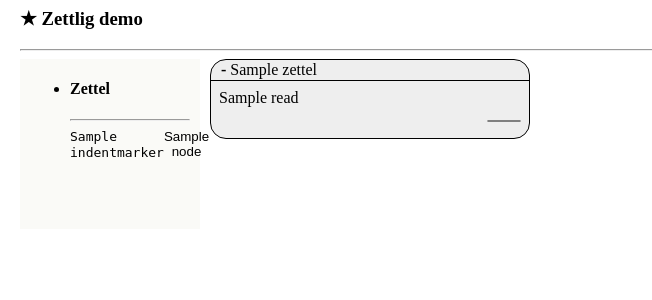
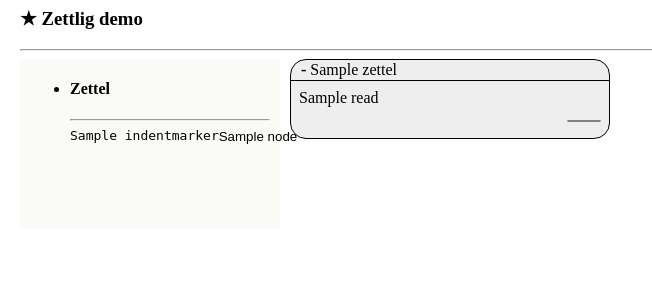
Before and after one commit to FeepingCreature/zettlig, a Flask app: template templates/index.html in a window 1280 px wide. Shown: the top 300 px of the page, without its empty margins (0-652 px from the left). Run offline with Flask 2, Linux system fonts and the light colour scheme; the template is opened without the code that fills it: most values are stand-ins (such as "Sample title", 1, 10 or a date in 2020); some libraries are stand-ins or nearby versions.

Commit message:
add preview to sidebar

```diff
--- a/main.py
+++ b/main.py
@@ -126,6 +126,9 @@ class Zettel:
 
     def exists(self):
         return path.exists(self.file)
+
+    def preview(self):
+        return self.read().split("\n")[0]
 
 class Trace:
     def __init__(self, file = u'data/trace.txt'):
--- a/static/css/site.css
+++ b/static/css/site.css
@@ -38,18 +38,31 @@ input.switch, input.switch-reply {
 .sidebar {
     display: inline-block;
     float: left;
-    width: 10em;
+    width: 15em;
     min-height: 10em;
     background-color: #fafaf7;
     padding: 0px 10px 10px 10px;
 }
 li.link {
+    line-height: 1;
+    white-space: nowrap;
     display: flex;
-    line-height: 1.2;
 }
 li.link form {
-    flex-grow: 1;
-    line-height: 0.8;
+    line-height: 0.75;
+    margin-right: 0.5em;
+    width: intrinsic;
+    width: -moz-max-content;
+    width: -webkit-max-content;
+    width: max-content;
+}
+li.link .preview {
+    color: grey;
+    font-style: oblique;
+    font-size: smaller;
+    min-width: 0;
+    overflow: hidden;
+    text-overflow: ellipsis;
 }
 .main {
     display: inline-block;
--- a/templates/index.html
+++ b/templates/index.html
@@ -17,10 +17,11 @@
         <li class="link">
           <samp>{{ node.indentmarker()|safe }}</samp>
           <form action="trace/{{ node.name }}/add" method="post" class="inline-form">
-            <button type="submit" class="unbutton">
+            <button type="submit" class="unbutton" id="linkbutton-{{ node.name }}">
               <span>{{ node.name }}</span>
             </button>
           </form>
+          <label for="linkbutton-{{ node.name }}" class="preview">{{ node.zettel.preview() }}</label>
         </li>
       {% endfor %}
     </ul>
```
